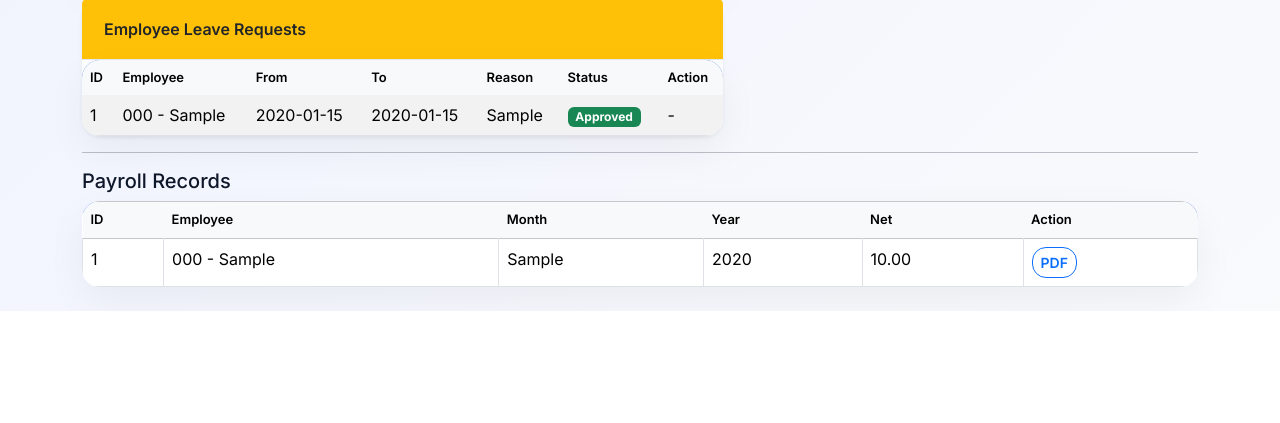
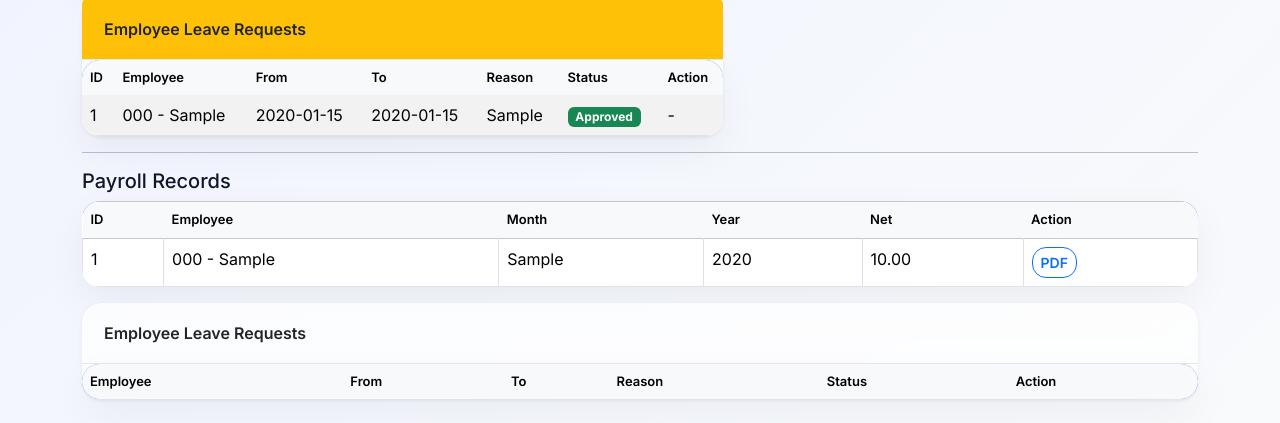
Before and after one commit to AyanMulani/EPMSFULL, a Flask app: page / in a window 1280 px wide. Shown: the part 722-1145 px from the top of the page. Before the commit the page ends 1033 px from the top, so only its background shows below. Run offline with Flask 3, Linux system fonts and the light colour scheme; a user stored in the database is signed in; tables that the repository leaves empty hold one stand-in row (values such as "Sample post"); lists and menus that the app fills with data are empty.

Commit message:
Update index.html

```diff
--- a/templates/index.html
+++ b/templates/index.html
@@ -222,7 +222,57 @@ Employee Leave Requests
 {% endfor %}
 </tbody>
 </table>
-
+ <!-- Leave Requests Section -->
+<div class="card shadow-sm mt-3">
+    <div class="card-header">Employee Leave Requests</div>
+    <div class="card-body p-0">
+        <table class="table table-striped mb-0">
+            <thead class="table-light">
+                <tr>
+                    <th>Employee</th>
+                    <th>From</th>
+                    <th>To</th>
+                    <th>Reason</th>
+                    <th>Status</th>
+                    <th>Action</th>
+                </tr>
+            </thead>
+            <tbody>
+            {% for leave in leave_requests %}
+                <tr>
+                    <td>{{ leave.employee.emp_code }} - {{ leave.employee.first_name }}</td>
+                    <td>{{ leave.start_date }}</td>
+                    <td>{{ leave.end_date }}</td>
+                    <td>{{ leave.reason }}</td>
+                    <td>
+                        {% if leave.status == 'pending' %}
+                            <span class="badge bg-warning">Pending</span>
+                        {% elif leave.status == 'approved' %}
+                            <span class="badge bg-success">Approved</span>
+                        {% else %}
+                            <span class="badge bg-danger">Rejected</span>
+                        {% endif %}
+                    </td>
+                    <td>
+                        {% if leave.status == 'pending' %}
+                        <form method="post" action="/leave/{{leave.id}}/decide" style="display:inline;">
+                            <input type="hidden" name="action" value="approved">
+                            <button class="btn btn-sm btn-success">Approve</button>
+                        </form>
+                        <form method="post" action="/leave/{{leave.id}}/decide" style="display:inline;">
+                            <input type="hidden" name="action" value="rejected">
+                            <button class="btn btn-sm btn-danger">Reject</button>
+                        </form>
+                        {% else %}
+                        -
+                        {% endif %}
+                    </td>
+                </tr>
+            {% endfor %}
+            </tbody>
+        </table>
+    </div>
+</div>
 </div>
 
 <script src="/static/main.js"></script>
```
